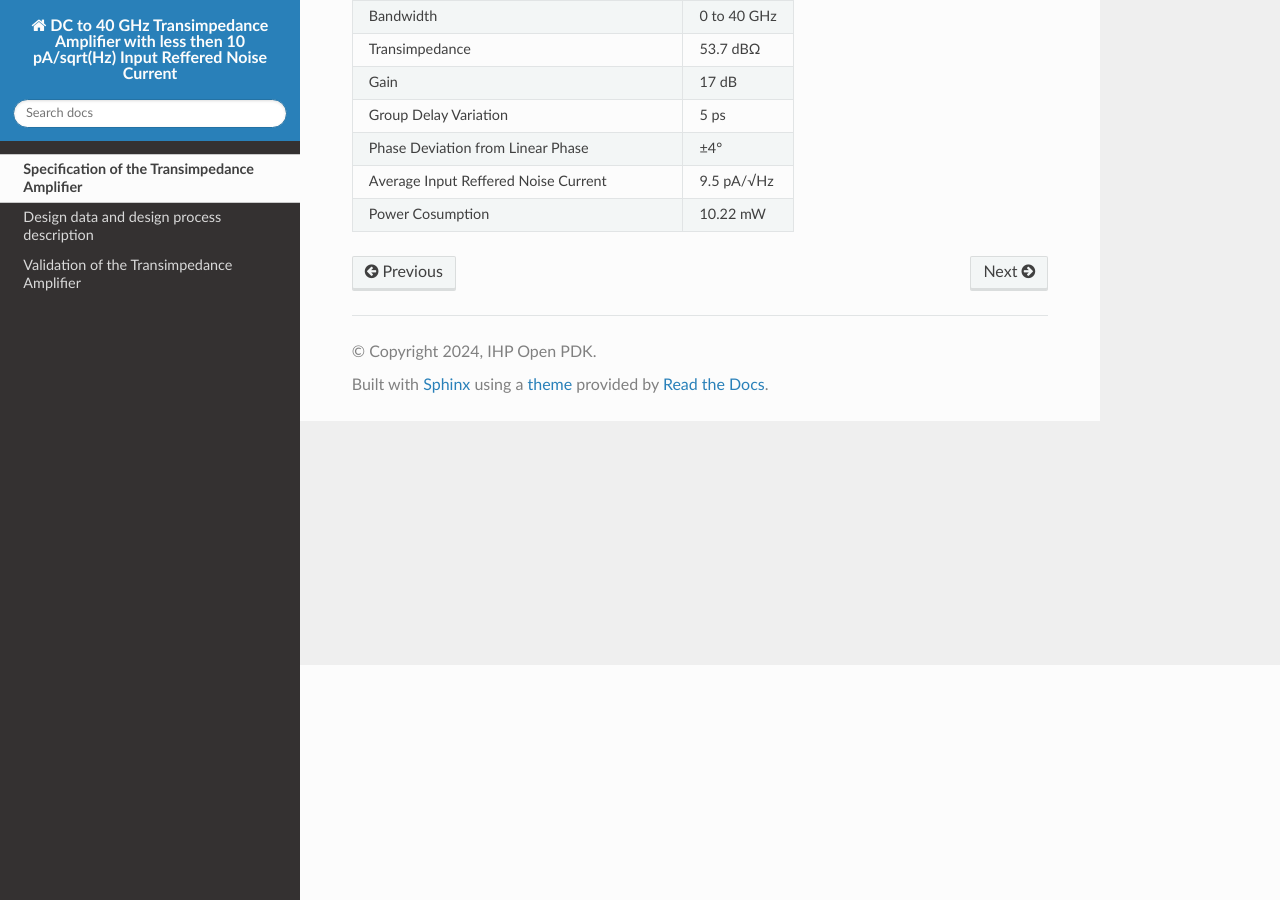
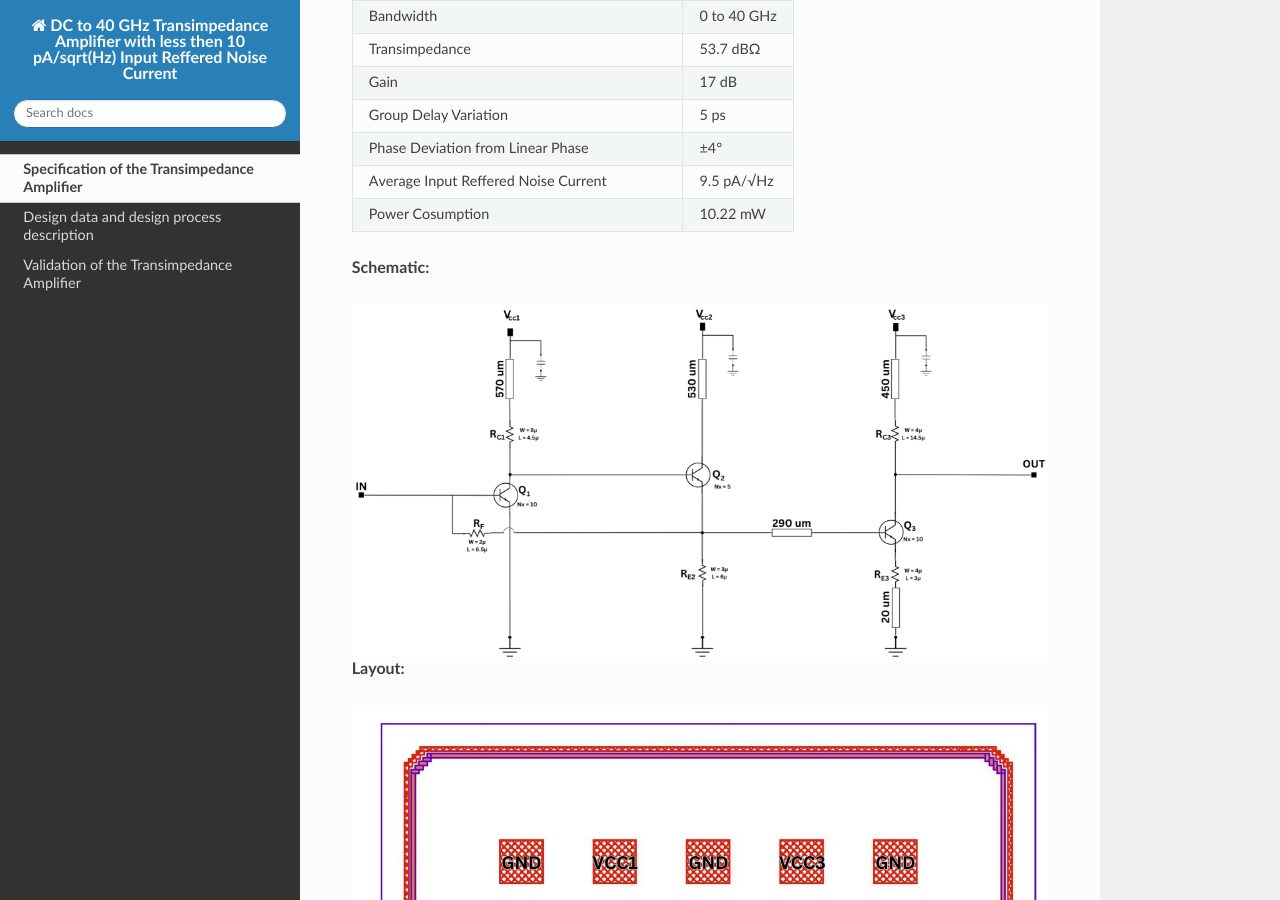
Before and after one commit to IHP-GmbH/TO_Apr2025, a Sphinx documentation site: the page built from DC_to_40_GHz_TIA/doc/source/specification.rst, in a window 1280 px wide and 900 px high, scrolled down 235 px. Built offline with Sphinx 7.4.7 and the Read the Docs theme 3.1.0, drawn with Linux system fonts in a browser that asks for light colours; some of the changed text lies outside the part shown.

Commit message:
Doc update

```diff
--- a/DC_to_40_GHz_TIA/doc/source/specification.rst
+++ b/DC_to_40_GHz_TIA/doc/source/specification.rst
@@ -21,3 +21,28 @@ Specification of the Transimpedance Amplifier
      - 9.5 pA/√Hz
    * - Power Cosumption
      - 10.22 mW
+
+**Schematic:**
+
+.. image:: _static/schematic.png
+    :align: center
+    :alt: Transimpedance Image.
+    :width: 800
+
+**Layout:**
+
+.. image:: _static/pads.png
+  :align: center
+  :alt: Transimpedance Image.
+  :width: 800
+
+.. list-table:: **DC Voltages**
+   :widths: 150 50
+   :header-rows: 0
+
+   * - VCC1
+     - 2 V
+   * - VCC 2
+     - 2.4 V
+   * - VCC 3
+     - 1.7 V
```
Also changed, not shown: DC_to_40_GHz_TIA/doc/source/_static/pads.png (added), DC_to_40_GHz_TIA/doc/source/_static/schematic.png (added).
